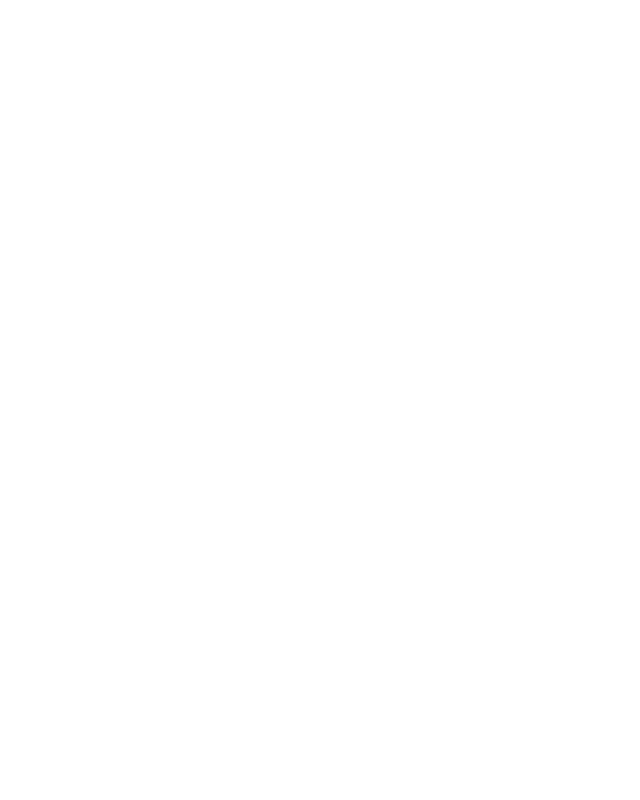
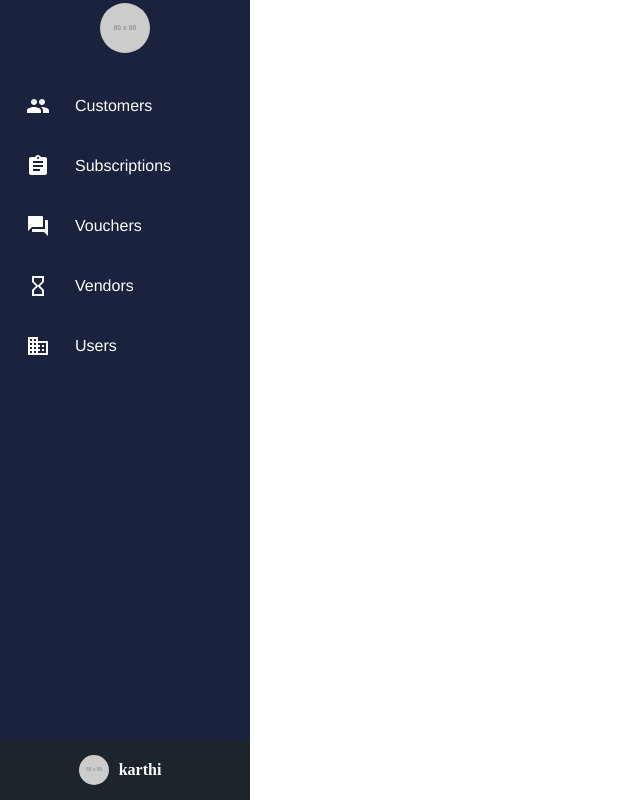
Before and after one commit to karthinerd/Premium-Loyalty-Card-UI, a React (Create React App) app in the folder premium-loyalty-card-frontend/: page / in a window 1280 px wide. Shown: the whole page, without its empty margins (0-640 px from the left). Built offline with nearby package versions, Linux system fonts and the light colour scheme.

Commit message:
Side Menu Bar Completed

```diff
--- a/premium-loyalty-card-frontend/src/App.css
+++ b/premium-loyalty-card-frontend/src/App.css
@@ -1,3 +1,9 @@
-.App {
-  text-align: center;
+body{
+  margin: 0;
+  padding: 0;
 }
+
+.App{
+  width: 100vw;
+  height: 100vh;
+}
--- a/premium-loyalty-card-frontend/src/App.js
+++ b/premium-loyalty-card-frontend/src/App.js
@@ -1,10 +1,11 @@
 
 import './App.css';
+import SideMenuBar from './Components/SideMenuBar';
 
 function App() {
   return (
     <div className="App">
-
+      <SideMenuBar/>
     </div>
   );
 }
--- /dev/null
+++ b/premium-loyalty-card-frontend/src/Components/SideMenuBar.js
@@ -0,0 +1,41 @@
+import React from 'react';
+import '../Styles/SideMenuBar.css';
+import { SidebarData } from './SidebarData';
+
+function SideMenuBar() {
+  return (
+    <div className='sidebar'>
+     <div className='sidebar-top'>
+        <div className='logo'>
+          <img src='https://dummyimage.com/80x80/000/fff&text=Logo' alt='Logo' />
+        </div>
+      </div>
+      <ul className='sidebarList'>
+        {SidebarData.map((val,key)=>{
+          return (
+            <li key={key}
+            onClick={ () => {window.location.pathname=val.link} }
+            className='row'
+            id={window.location.pathname === val.link? "active" : ""}
+            >
+              <div id='icon'>
+                {val.icon}
+              </div>{" "}
+              <div id='title'>
+                {val.title}
+              </div>
+            </li>
+          );
+        })}
+      </ul>
+      <div className='sidebar-bottom'>
+        <div className='profile'>
+          <img src='https://dummyimage.com/50x50/000/fff&text=Profile' alt='Profile' />
+          <span>karthi</span>
+        </div>
+      </div>
+    </div>
+  )
+}
+
+export default SideMenuBar
--- /dev/null
+++ b/premium-loyalty-card-frontend/src/Components/SidebarData.js
@@ -0,0 +1,36 @@
+import React from 'react'
+import PeopleIcon from '@mui/icons-material/People';
+import AssignmentIcon from '@mui/icons-material/Assignment';
+import ForumIcon from '@mui/icons-material/Forum';
+import DomainIcon from '@mui/icons-material/Domain';
+import HourglassEmptyIcon from '@mui/icons-material/HourglassEmpty';
+
+export const SidebarData = [
+
+    {
+        title:"Customers",
+        icon:<PeopleIcon/>,
+        link:"/customersList"
+    },
+    {
+        title:"Subscriptions",
+        icon:<AssignmentIcon/>,
+        link:"/subscriptionsList"
+    },
+    {
+        title:"Vouchers",
+        icon:<ForumIcon/>,
+        link:"/vouchersList"
+    },
+    {
+        title:"Vendors",
+        icon:<HourglassEmptyIcon/>,
+        link:"/vendorsList"
+    },
+    {
+        title:"Users",
+        icon:<DomainIcon/>,
+        link:"/usersList"
+    },
+
+]
--- /dev/null
+++ b/premium-loyalty-card-frontend/src/Styles/SideMenuBar.css
@@ -0,0 +1,92 @@
+
+.sidebar{
+    width: 250px;
+    height: 100%;
+    background-color: #1B223E;
+    position: fixed;
+    top: 0;
+    left: 0;
+}
+
+.sidebarList {
+    height: auto;
+    padding: 0;
+    width: 100%;
+}
+
+.sidebarList .row {
+    width: 100%;
+    height: 60px;
+    list-style-type: none;
+    margin: 0;
+    display: flex;
+    flex-direction: row;
+    color: white;
+    justify-content: center;
+    align-items: center;
+    font-family: 'Franklin Gothic Medium', 'Arial Narrow', Arial, sans-serif;
+}
+
+.row #icon {
+    flex: 30%;
+    display: grid;
+    place-items: center;
+}
+
+.row #title {
+    flex: 70%;
+}
+
+.sidebarList .row:hover {
+    cursor: pointer;
+    background-color: #1c242c;
+}
+
+.sidebarList #active {
+    color: #EE9179;
+}
+
+.sidebar-bottom {
+    position: absolute;
+    bottom: 0;
+    left: 0;
+    width: 100%;
+    height: 60px;
+    display: flex;
+    justify-content: center;
+    align-items: center;
+    background-color: #1c242c;
+  }
+
+  .profile {
+    display: flex;
+    justify-content: center;
+    align-items: center;
+    margin-right: 10px;
+  }
+
+  .profile img {
+    width: 30px;
+    height: 30px;
+    border-radius: 50%;
+    margin-right: 10px;
+  }
+
+  .profile span {
+    color: white;
+    font-size: 16px;
+    font-weight: bold;
+  }
+
+  .sidebar-top {
+    height: 60px;
+    display: flex;
+    justify-content: center;
+    align-items: center;
+  }
+
+  .logo img {
+    width: 50px;
+    height: 50px;
+    border-radius: 50%;
+  }
--- a/premium-loyalty-card-frontend/src/index.css
+++ /dev/null
@@ -1,13 +0,0 @@
-body {
-  margin: 0;
-  font-family: -apple-system, BlinkMacSystemFont, 'Segoe UI', 'Roboto', 'Oxygen',
-    'Ubuntu', 'Cantarell', 'Fira Sans', 'Droid Sans', 'Helvetica Neue',
-    sans-serif;
-  -webkit-font-smoothing: antialiased;
-  -moz-osx-font-smoothing: grayscale;
-}
-
-code {
-  font-family: source-code-pro, Menlo, Monaco, Consolas, 'Courier New',
-    monospace;
-}
--- a/premium-loyalty-card-frontend/src/index.js
+++ b/premium-loyalty-card-frontend/src/index.js
@@ -1,6 +1,5 @@
 import React from 'react';
 import ReactDOM from 'react-dom/client';
-import './index.css';
 import App from './App';
 import reportWebVitals from './reportWebVitals';
 
```
Also changed, not shown: premium-loyalty-card-frontend/package.json (+7 -0 lines), premium-loyalty-card-frontend/src/Components/CustomButton.js (+12 -0 lines), premium-loyalty-card-frontend/src/Components/CustomTable.js (+37 -0 lines), premium-loyalty-card-frontend/src/setupTests.js (deleted, +0 -5 lines), 1 other file (tests, documents, lock files or other folders).
